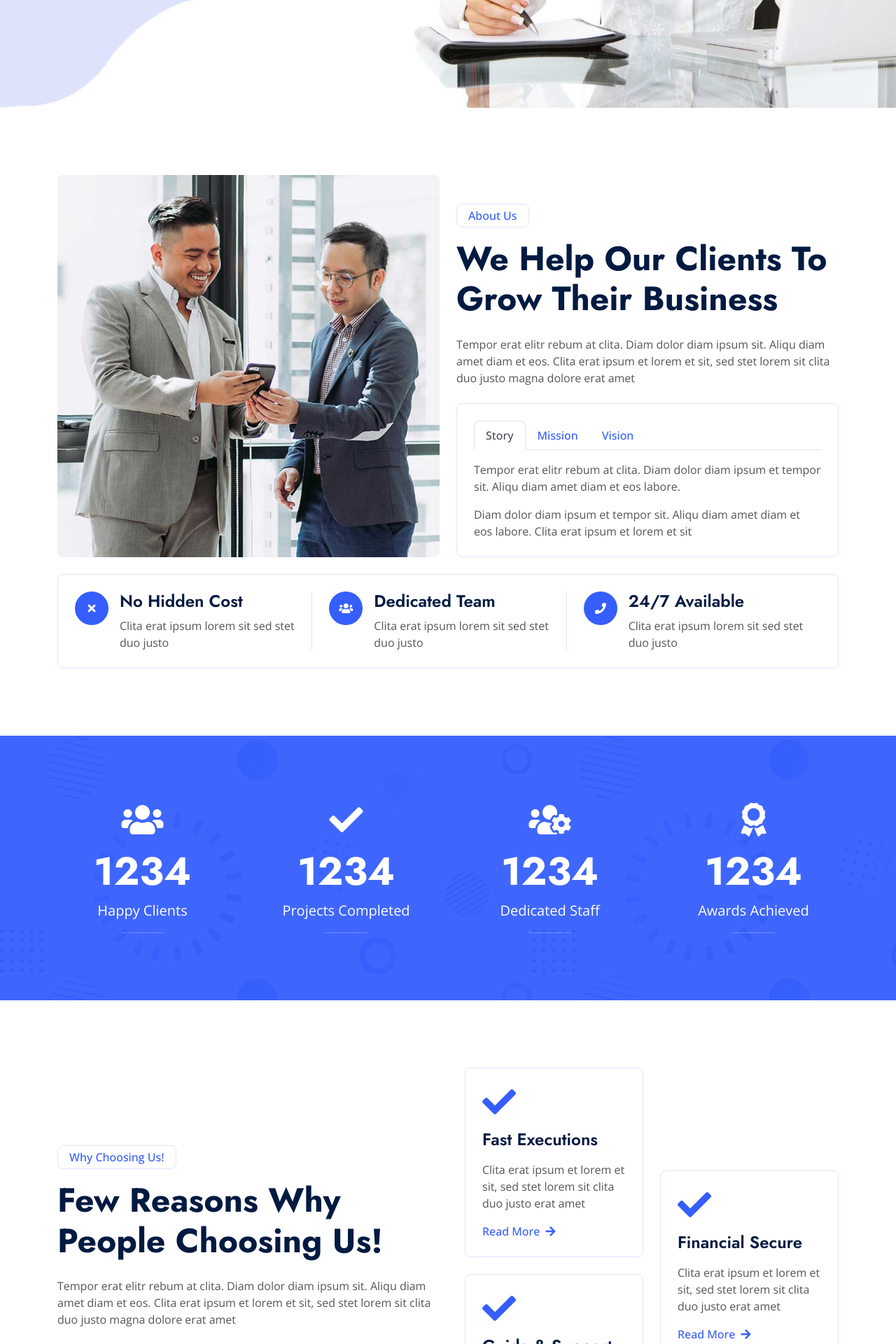
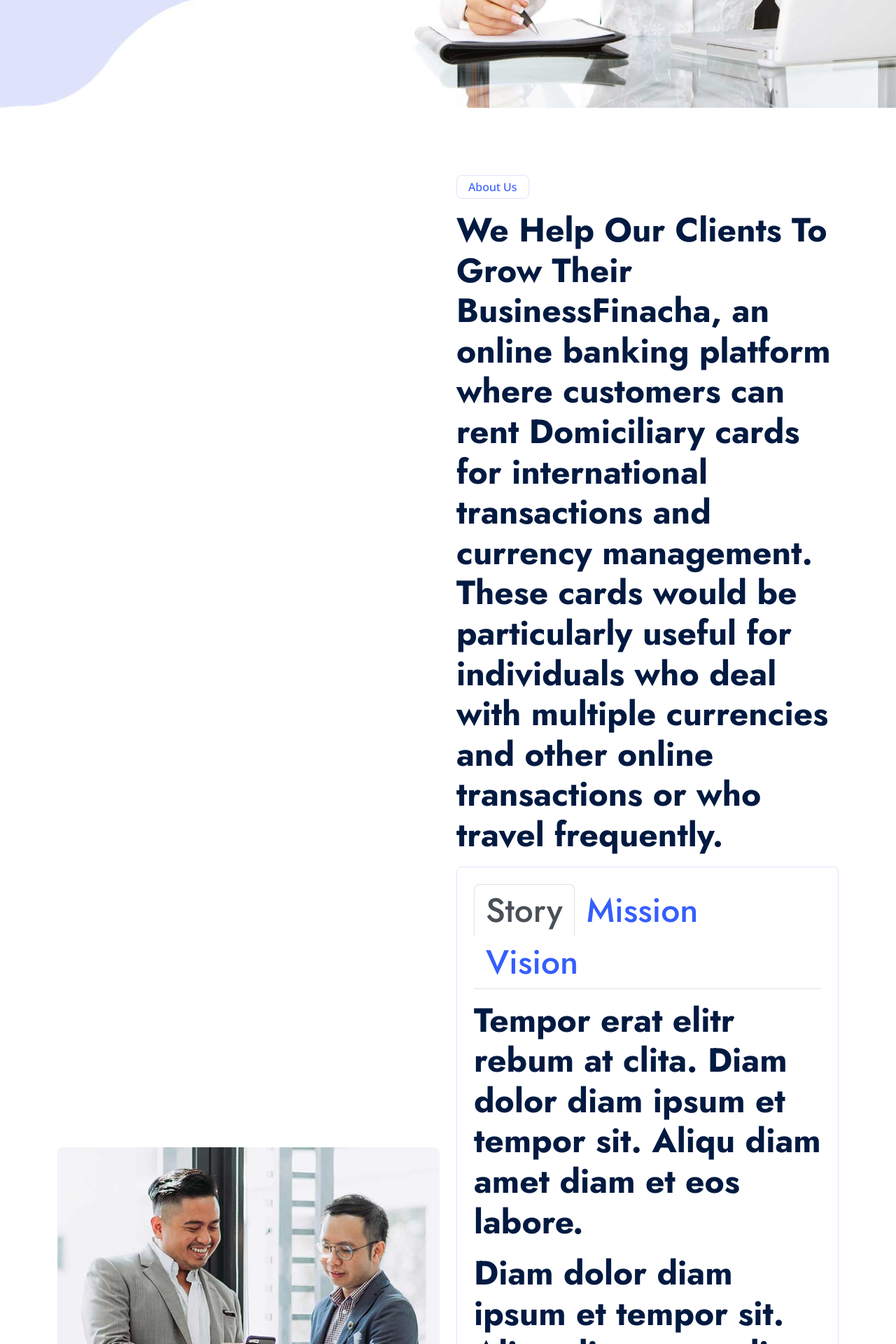
Before and after one commit to Team-Incredible/Finacha-Backend, a Django app: page / in a window 1280 px wide. Shown: the part 566-2486 px from the top of the page at 70% size. Run offline with Django 4.2, Linux system fonts and the light colour scheme; some libraries are stand-ins or nearby versions.

Commit message:
Update home.html

```diff
--- a/templates/home.html
+++ b/templates/home.html
@@ -148,9 +148,8 @@
                 </div>
                 <div class="col-lg-6 wow fadeInUp" data-wow-delay="0.3s" style="visibility: visible; animation-delay: 0.3s; animation-name: fadeInUp;">
                     <p class="d-inline-block border rounded text-primary fw-semi-bold py-1 px-3">About Us</p>
-                    <h1 class="display-5 mb-4">We Help Our Clients To Grow Their Business</h1>
-                    <p class="mb-4">Tempor erat elitr rebum at clita. Diam dolor diam ipsum sit. Aliqu diam amet diam et
-                        eos. Clita erat ipsum et lorem et sit, sed stet lorem sit clita duo justo magna dolore erat amet
+                    <h1 class="display-5 mb-4">We Help Our Clients To Grow Their Business</h
+                    <p class="mb-4">Finacha, an online banking platform where customers can rent Domiciliary cards for international transactions and currency management. These cards would be particularly useful for individuals who deal with multiple currencies and other online transactions or who travel frequently.
                     </p>
                     <div class="border rounded p-4">
                         <nav>
```
